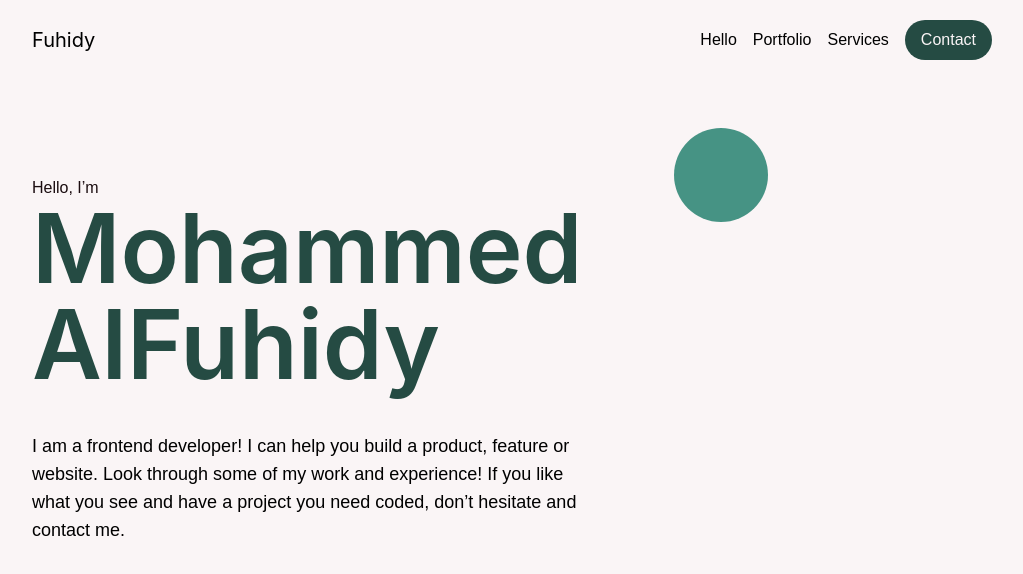
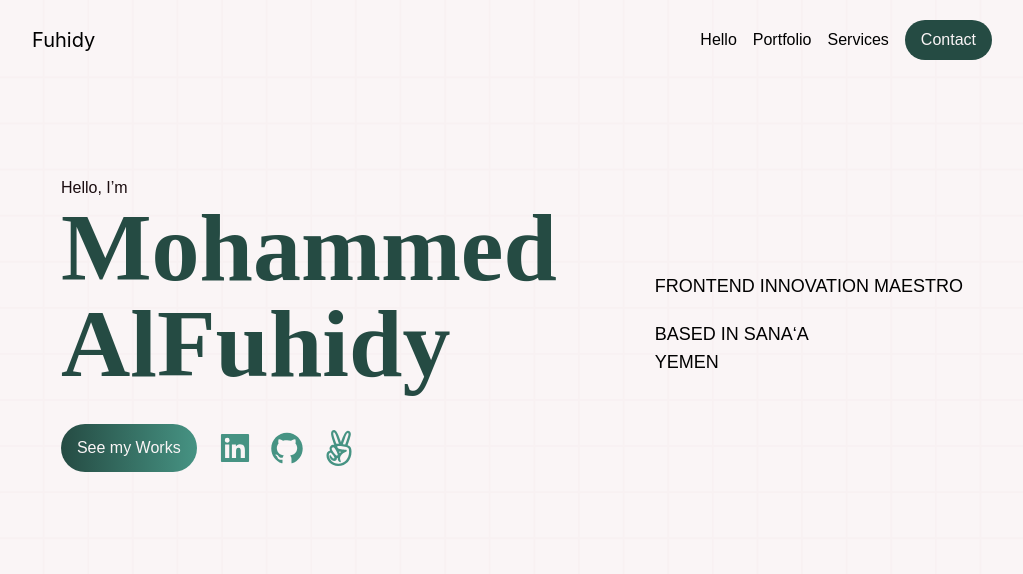
Before and after one commit to Mofuhidy/portfolio-0.1, a React (Create React App) app: page / in a window 1280 px wide. Shown: the top 574 px of the page, without its empty margins (128-1151 px from the left). Built offline with nearby package versions, Linux system fonts and the light colour scheme.

Commit message:
Add the first page

```diff
--- a/src/components/Hello.js
+++ b/src/components/Hello.js
@@ -1,27 +1,70 @@
-import eclipse from '../assets/Ellipse 1.svg';
-import eclipsBig from '../assets/Ellipsebig.svg';
+// import eclipse from '../assets/Ellipse 1.svg';
+// import eclipsBig from '../assets/Ellipsebig.svg';
+import { AiFillLinkedin, AiFillGithub } from 'react-icons/ai';
+import { FaAngellist } from 'react-icons/fa';
 
 function Hello() {
   return (
-    <main className="relative">
-      <div className=" mt-24 flex flex-col gap-10 sm:relative md:relative">
-        <h1 className=" text-5xl sm:text-8xl font-semibold text-primary">
-          <p className=" text-sm sm:text-base text-text font-normal">Hello, I’m</p>
-          Mohammed
-          <br />
-          AlFuhidy
-        </h1>
+    <section className="landing">
+      <div className="flex flex-col sm:flex-row sm:items-center items-start sm:gap-10 gap-5 justify-around">
+        <div className=" mt-24 flex flex-col gap-5 sm:relative md:relative">
+          <h1 className=" text-5xl sm:text-8xl font-semibold text-primary myName">
+            <p className=" text-sm sm:text-base text-text font-normal">Hello, I’m</p>
+            Mohammed
+            <br />
+            AlFuhidy
+          </h1>
+          <div className="callToAction flex items-center  mt-3 gap-5">
+            <button type="button" className="bg-gradient-to-r from-primary to-accent text-background py-3 px-4 rounded-3xl">See my Works</button>
+            <div className="order-last text-2xl sm:text-4xl sm:flex gap-4 text-accent hidden">
+              <a href="#linkedin" target="_blank">
+                <AiFillLinkedin />
+              </a>
+              <a href="#github" target="_blank">
+                <AiFillGithub />
+              </a>
+              <a href="#well" target="_blank">
+                <FaAngellist />
+              </a>
+            </div>
+          </div>
+        </div>
+        <div className="sm:mt-24 mt-2 flex flex-col sm:gap-5 gap-2 items-start">
+          <p className="uppercase font-light sm:text-lg text-base">
+            Frontend Innovation Maestro
+          </p>
+          <p className="uppercase font-light sm:text-lg text-base">
+            Based in Sana&lsquo;a
+            {' '}
+            <br />
+            YEMEN
+          </p>
+        </div>
 
-        <p className=" text-xs sm:text-lg  paragraph">
+        <div className="order-last text-2xl sm:text-4xl flex gap-4  text-accent sm:hidden">
+          <a href="#linkedin" target="_blank">
+            <AiFillLinkedin />
+          </a>
+          <a href="#github" target="_blank">
+            <AiFillGithub />
+          </a>
+
+          <a href="#well" target="_blank">
+            <FaAngellist />
+          </a>
+        </div>
+      </div>
+
+      {/* <p className=" text-xs sm:text-lg  paragraph">
           I am a frontend developer!
           I can help you build a product, feature or website.
           Look through some of my work and experience!
           If you like what you see and have a project you need coded, don’t hesitate and contact me.
-        </p>
-      </div>
-      <img src={eclipse} alt="circle" className="h-14 fixed top-32 right-8 sm:hidden" />
-      <img src={eclipsBig} alt="circle" className="sm:fixed top-32 sm:right-10 md:right-96 hidden sm:block" />
-    </main>
+        </p> */}
+      {/* <img src={eclipse} alt="circle" className="h-14 absolute top-[-5rem] right-8 sm:hidden" />
+      <img src={eclipsBig} alt="circle" className="sm:absolute sm:top-[-5rem] sm:right-0 md:right-0
+      hidden sm:block" /> */}
+    </section>
   );
 }
 export default Hello;
--- a/src/index.css
+++ b/src/index.css
@@ -3,7 +3,7 @@
 @tailwind utilities;
 @import url("https://fonts.googleapis.com/css2?family=Playfair+Display:ital,wght@0,400;0,500;0,600;0,700;0,800;0,900;1,400;1,500;1,600;1,700;1,800;1,900&display=swap");
 @import url("https://fonts.googleapis.com/css2?family=Poppins:wght@200;300;400;500;600;700;800;900&display=swap");
-
+@import url("https://fonts.googleapis.com/css2?family=Roboto+Slab:wght@400;500;600;700;800;900&display=swap");
 :root {
   --Text: #1b0d10;
   --Background: #faf5f6;
@@ -21,11 +21,20 @@ body {
   -moz-osx-font-smoothing: grayscale;
   background-color: #faf5f6;
   padding: 0 1rem;
+  background-image: url(./assets/sl_072622_51930_13.jpg);
+  background-blend-mode: color-burn;
+  background-position: center;
+  background-size: contain;
 }
 
 nav li,
-p {
+p,
+button {
   font-family: "Poppins", sans-serif;
+}
+
+.myName {
+  font-family: "Roboto Slab";
 }
 
 .paragraph {
@@ -35,6 +44,8 @@ p {
 @media screen and (min-width: 768px) {
   body {
     padding: 0 10rem;
+    background-image: url(./assets/sl_072622_51930_13.jpg);
+    background-blend-mode: color-burn;
   }
 
   .paragraph {
```
Also changed, not shown: src/assets/sl_072622_51930_13.jpg (added).
